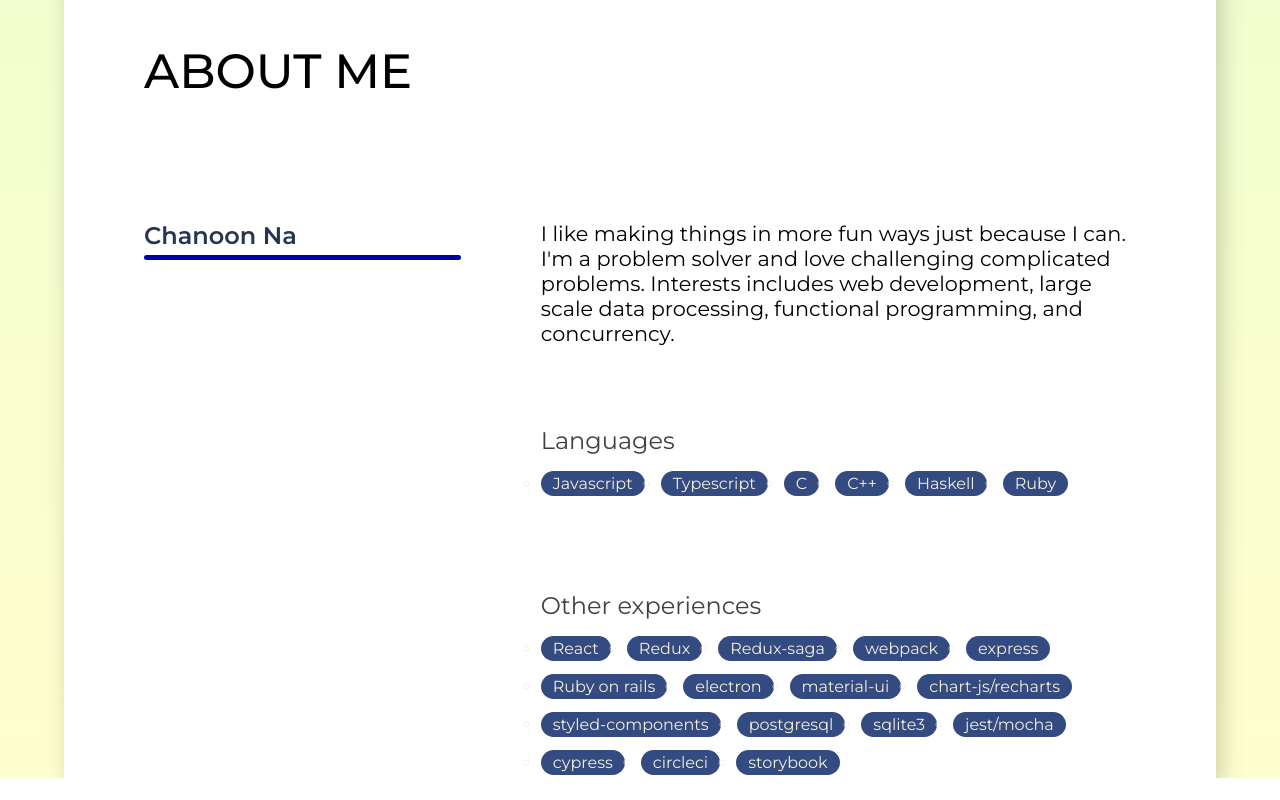
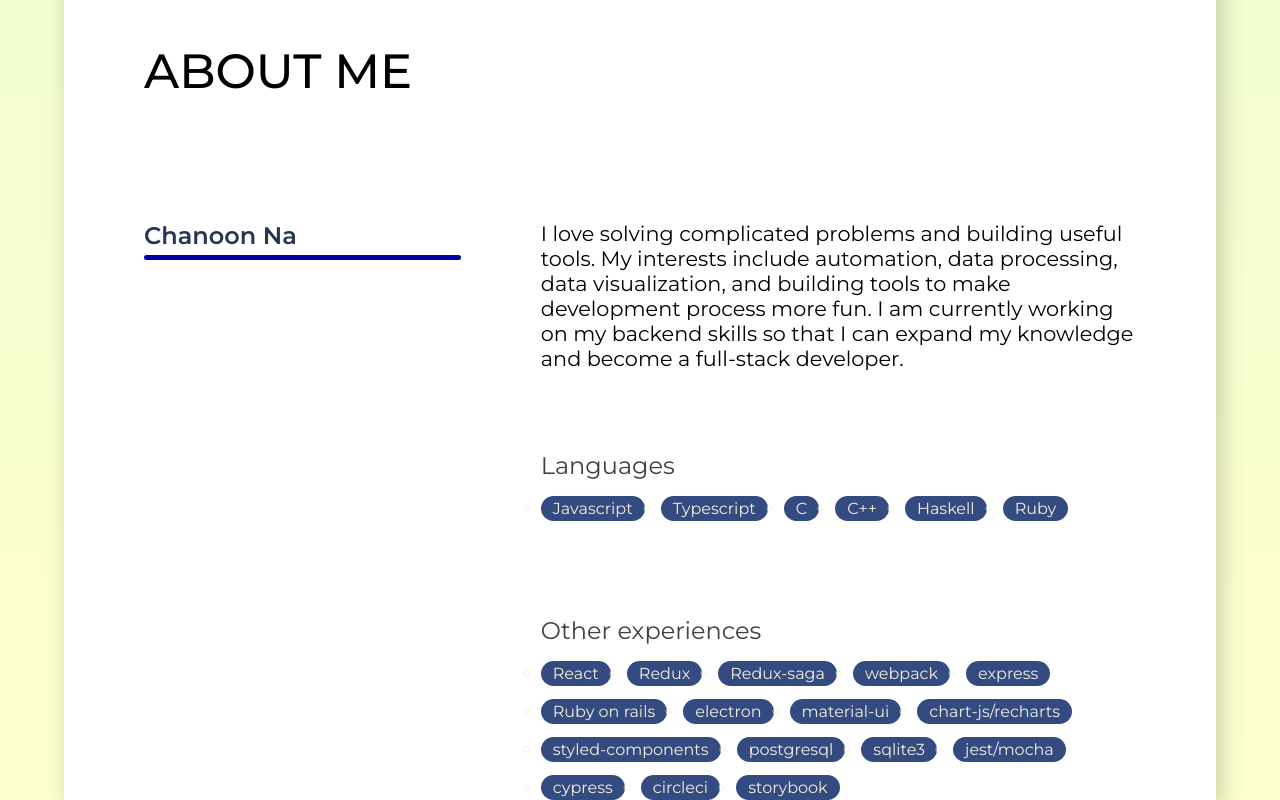
Before and after one commit to chanoonna/chanoonna, a React app: page / in a window 1280 px wide. Shown: the part 5318-6118 px from the top of the page. Before the commit the page ends 6096 px from the top, so only its background shows below. Built offline with nearby package versions, Linux system fonts and the light colour scheme.

Commit message:
Update about me description

```diff
--- a/src/components/AboutMe.tsx
+++ b/src/components/AboutMe.tsx
@@ -46,10 +46,11 @@ export const AboutMe = () => {
           </aside>
           <div className="section-card-right about-me">
             <p className="section-card-right-item about-me description">
-              I like making things in more fun ways just because I can. I&apos;m
-              a problem solver and love challenging complicated problems.
-              Interests includes web development, large scale data processing,
-              functional programming, and concurrency.
+              I love solving complicated problems and building useful tools. My
+              interests include automation, data processing, data visualization,
+              and building tools to make development process more fun. I am
+              currently working on my backend skills so that I can expand my
+              knowledge and become a full-stack developer.
             </p>
             <h3>Languages</h3>
             <ul className="section-card-right-item about-me languages">
```
